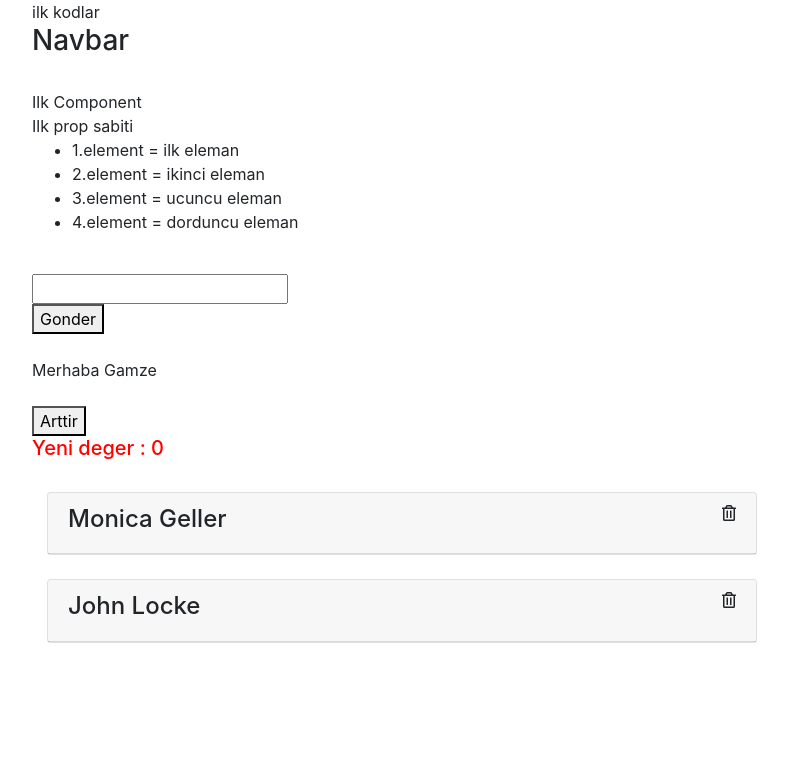
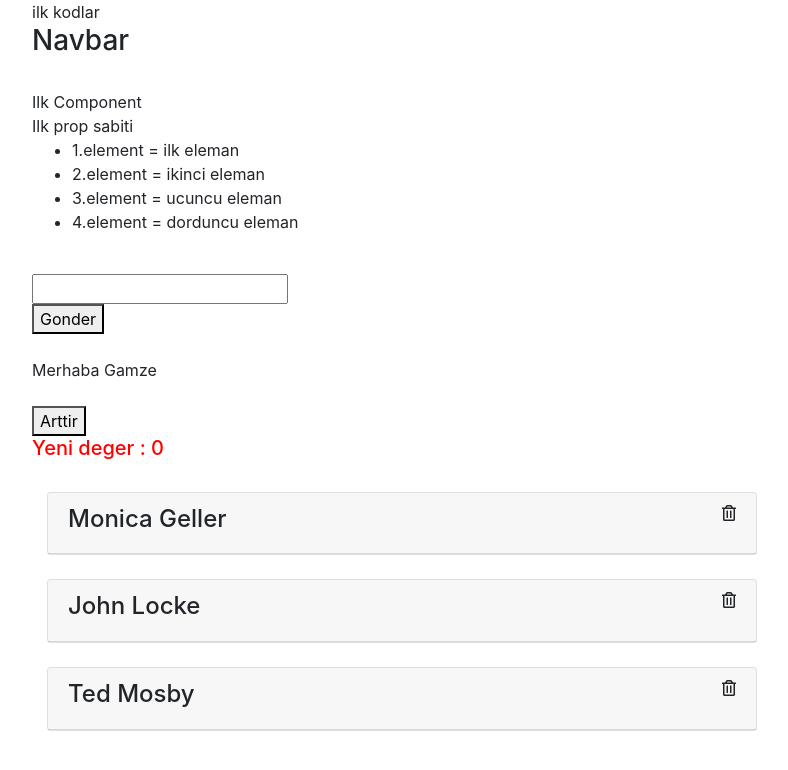
Before and after one commit to geallen/react_projects, a React (Create React App) app: page / in a window 1280 px wide. Shown: the top 770 px of the page, without its empty margins (53-841 px from the left). Built offline with nearby package versions, Linux system fonts and the light colour scheme.

Commit message:
communication between components

```diff
--- a/src/App.js
+++ b/src/App.js
@@ -5,7 +5,7 @@ import {Form} from './components/form';
 import {Person} from './components/person';
 import {Counter} from './components/counter';
 import Navbar from './components/navbar';
-import Celebrity from './components/celebrity';
+import Celebritys from './components/celebritys';
 
 class App extends Component {
 
@@ -18,7 +18,27 @@ class App extends Component {
       "ucuncu eleman",
       "dorduncu eleman"
     ],
-    counter : 0
+    counter : 0,
+    users : [
+      {
+        id: 1,
+        name : "Monica Geller",
+        movie : "Friends",
+        age : "28"
+      },
+      {
+        id: 2,
+        name : "John Locke",
+        movie : "Lost",
+        age : "43"
+      },
+      {
+        id: 3,
+        name : "Ted Mosby",
+        movie : "HIMYM",
+        age : "35"
+      }
+    ]
   };
 
     this.listeyeEkle = this.listeyeEkle.bind(this);
@@ -55,8 +75,7 @@ class App extends Component {
       <br/>
       <Counter arttir={this.increment} sayi={this.state.counter}></Counter>
       <br/>
-      <Celebrity name="Monica Geller" movie="Friends" age="28"/>
-      <Celebrity name="John Locke" movie="Lost" age="43"/>
+      <Celebritys users = {this.state.users}/>
     </div>
   );
 }
--- /dev/null
+++ b/src/components/celebritys.js
@@ -0,0 +1,24 @@
+import React, { Component } from 'react'
+import Celebrity from './celebrity';
+
+export default class celebritys extends React.Component {
+    render() {
+        const {users} = this.props;
+
+        return (
+            <div>
+                {
+                    users.map(celebrity => {
+                        return (
+                            <Celebrity
+                                key = {celebrity.id}
+                                name={celebrity.name}
+                                movie={celebrity.movie}
+                                age={celebrity.age} />
+                        )
+                    })
+                }
+            </div>
+        )
+    }
+}
```
